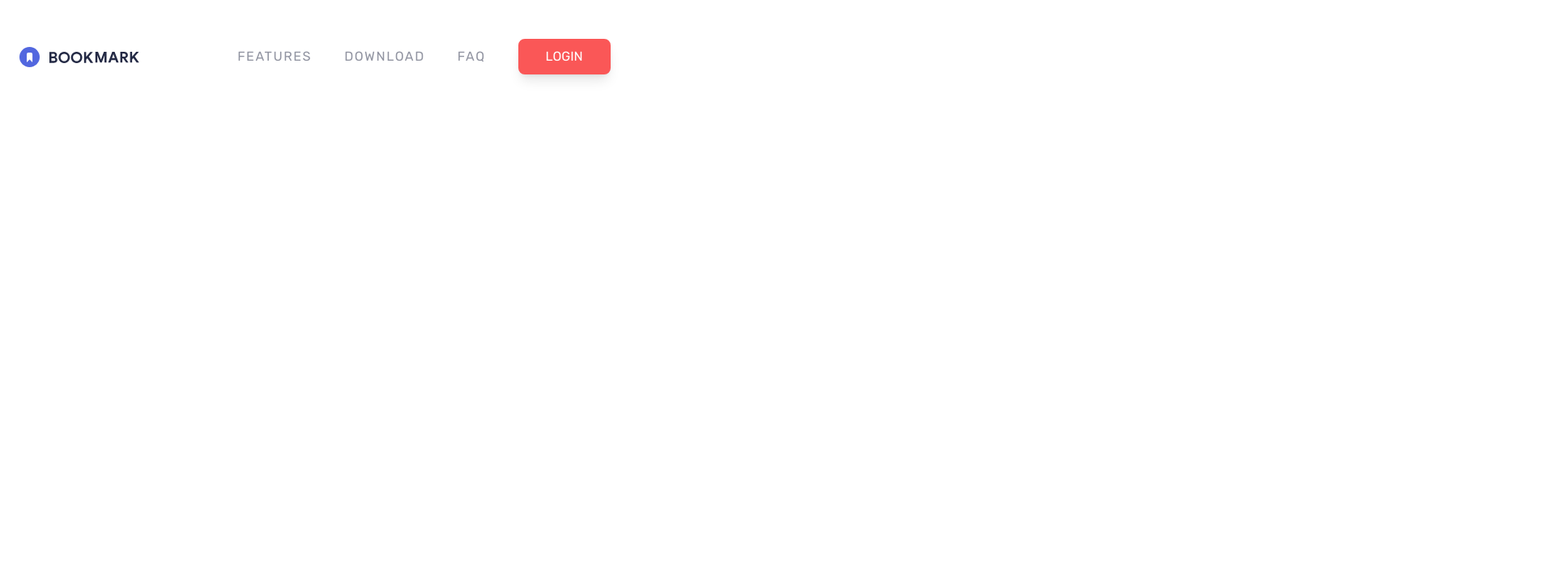
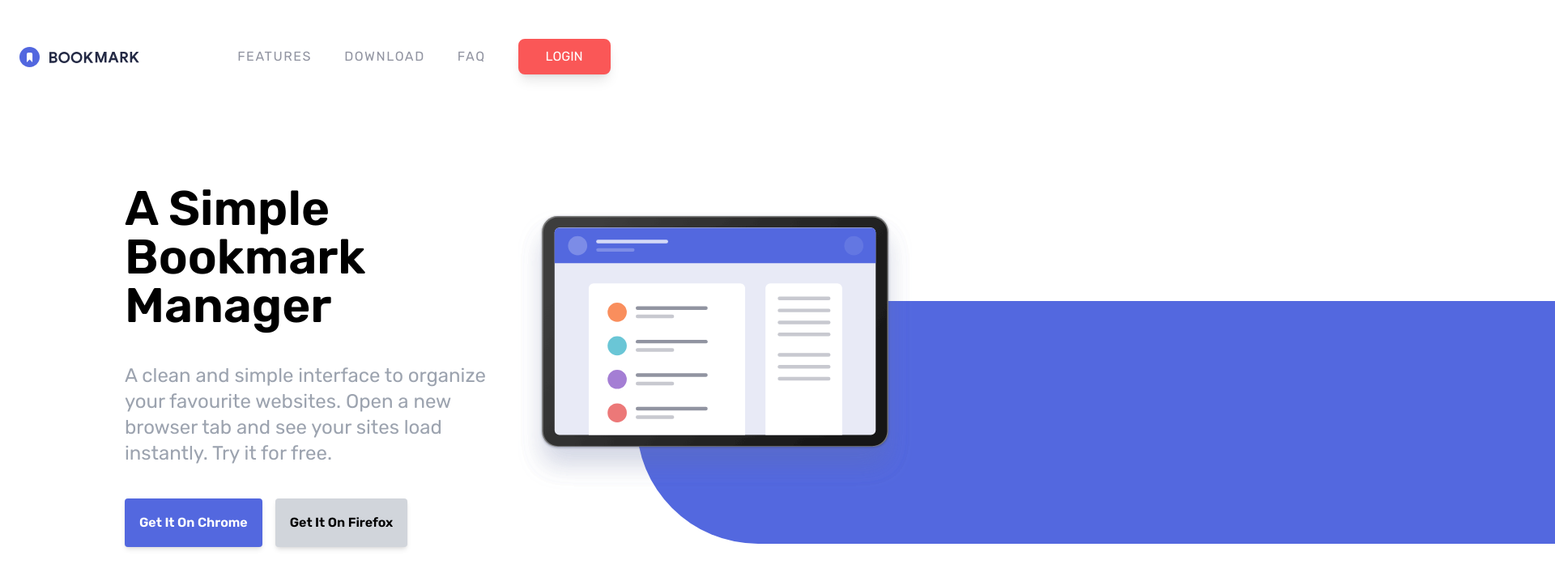
Before and after one commit to sarahmarie1976/bookmark-manager, a website: page index.html in a window 1280 px wide. Shown: the top 718 px of the page at 81% size, 1920 px wide, since content can reach past the window. Drawn offline with Linux system fonts and the light colour scheme.

Commit message:
:tada: Created hero section

```diff
--- a/index.html
+++ b/index.html
@@ -48,5 +48,55 @@
     </nav>
 
     <!-- Hero Section -->
+    <section id="hero">
+      <!-- Container For Image & Content -->
+      <div
+        class="container flex flex-col-reverse mx-auto p-6 lg:flex-row lg:mb-0"
+      >
+        <!-- Content -->
+        <div class="flex flex-col space-y-10 lg:mt-16 lg:w-1/2">
+          <h1
+            class="text-3xl font-semibold text-center lg:text-6xl lg:text-left"
+          >
+            A Simple Bookmark Manager
+          </h1>
+          <p
+            class="max-w-md mx-auto text-lg text-center text-gray-400 lg:text-2xl lg:text-left lg:mt-0 lg:mx-0"
+          >
+            A clean and simple interface to organize your favourite websites.
+            Open a new browser tab and see your sites load instantly. Try it for
+            free.
+          </p>
+
+          <!-- Buttons Container -->
+          <div
+            class="flex items-center justify-center w-full space-x-4 lg:justify-start"
+          >
+            <a
+              href="#"
+              class="p-4 text-sm font-semibold text-white bg-softBlue rounded shadow-md border-2 border-softBlue md:text-base hover:bg-white hover:text-softBlue"
+              >Get It On Chrome</a
+            >
+            <a
+              href="#"
+              class="p-4 text-sm font-semibold text-black bg-gray-300 rounded shadow-md border-2 border-gray-300 md:text-base hover:bg-white hover:text-gray-600"
+              >Get It On Firefox</a
+            >
+          </div>
+        </div>
+
+        <!-- Image -->
+        <div class="relative mx-auto lg:mx-0 lg:mb-0 lg:w-1/2">
+          <div class="bg-hero"></div>
+          <img
+            src="images/illustration-hero.svg"
+            alt=""
+            class="relative z-10 lg:top-24 xl:top-0 overflow-x-visible"
+          />
+        </div>
+      </div>
+    </section>
+
+    <!-- Features Heading -->
   </body>
 </html>
--- a/input.css
+++ b/input.css
@@ -5,3 +5,12 @@
 .nav-items {
   @apply tracking-widest hover:text-softRed;
 }
+
+@media (min-width: 1030px) {
+  .bg-hero {
+    width: 2000px;
+    height: 300px;
+    left: 30%;
+    @apply absolute rounded-l-full top-52 bg-softBlue;
+  }
+}
```
Also changed, not shown: css/style.css.
